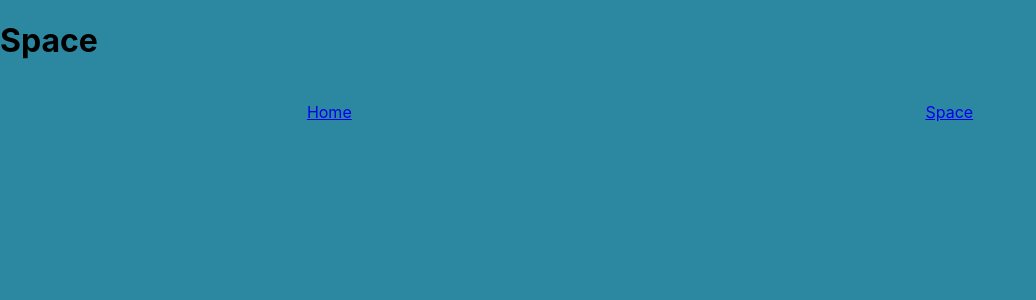
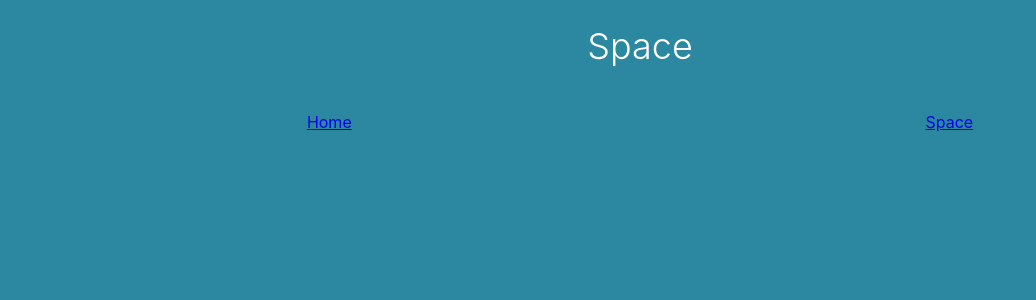
Before and after one commit to mkettel/Jolt, a React (Create React App) app: page /Space in a window 1280 px wide. Shown: the top 300 px of the page, without its empty margins (0-1036 px from the left). Built offline with nearby package versions, Linux system fonts and the light colour scheme.

Commit message:
some changes to the other page

```diff
--- /dev/null
+++ b/src/css/space.css
@@ -0,0 +1,10 @@
+
+.header {
+  display: flex;
+  justify-content: center;
+}
+.mainTitle {
+  font-size: 36px;
+  color: white;
+  font-weight: 300;
+}
--- a/src/pages/space.js
+++ b/src/pages/space.js
@@ -1,5 +1,6 @@
 // Import React
 import React from 'react'
+import '../css/space.css';
 
 
 // Create a new component
@@ -8,8 +9,8 @@ export const Space = () => {
     console.log("Hi from Space.js")
 
     return (
-      <div>
-        <h1>Space</h1>
+      <div className='header'>
+        <h1 className='mainTitle'>Space</h1>
       </div>
     )
   }
```
